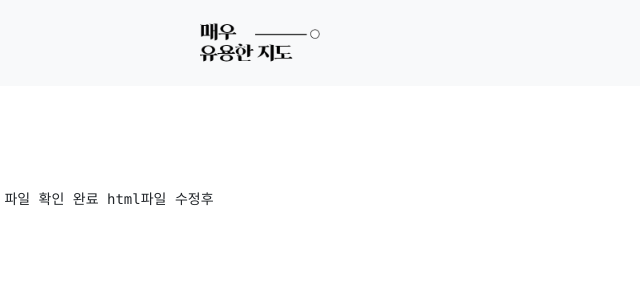
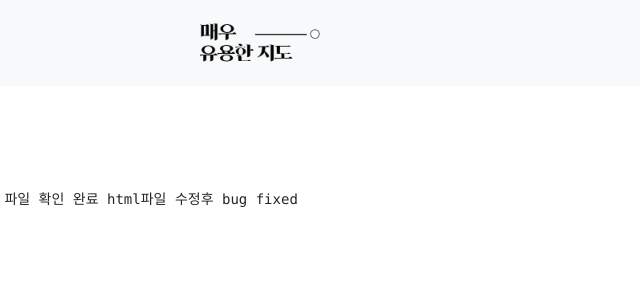
Before and after one commit to yanggogi1423/Very_Useful_Map, a plain HTML site: page index.html in a window 1280 px wide. Shown: the top 281 px of the page, 344-984 px from the left. Drawn offline with nearby package versions, Linux system fonts and the light colour scheme.

Commit message:
release 0.2 1

```diff
--- a/index.html
+++ b/index.html
@@ -33,7 +33,7 @@
             <br>
             <br>
             <pre>   안녕 나는 재동이야 여기는 메인 페이지야!
-                    리드미 마이페이지 업데이트 파일 확인 완료 html파일 수정후
+                    리드미 마이페이지 업데이트 파일 확인 완료 html파일 수정후 bug fixed
             </pre>
 
             <a href="./login_system/login.html"><p>로그인 페이지 확인</p></a>
```
